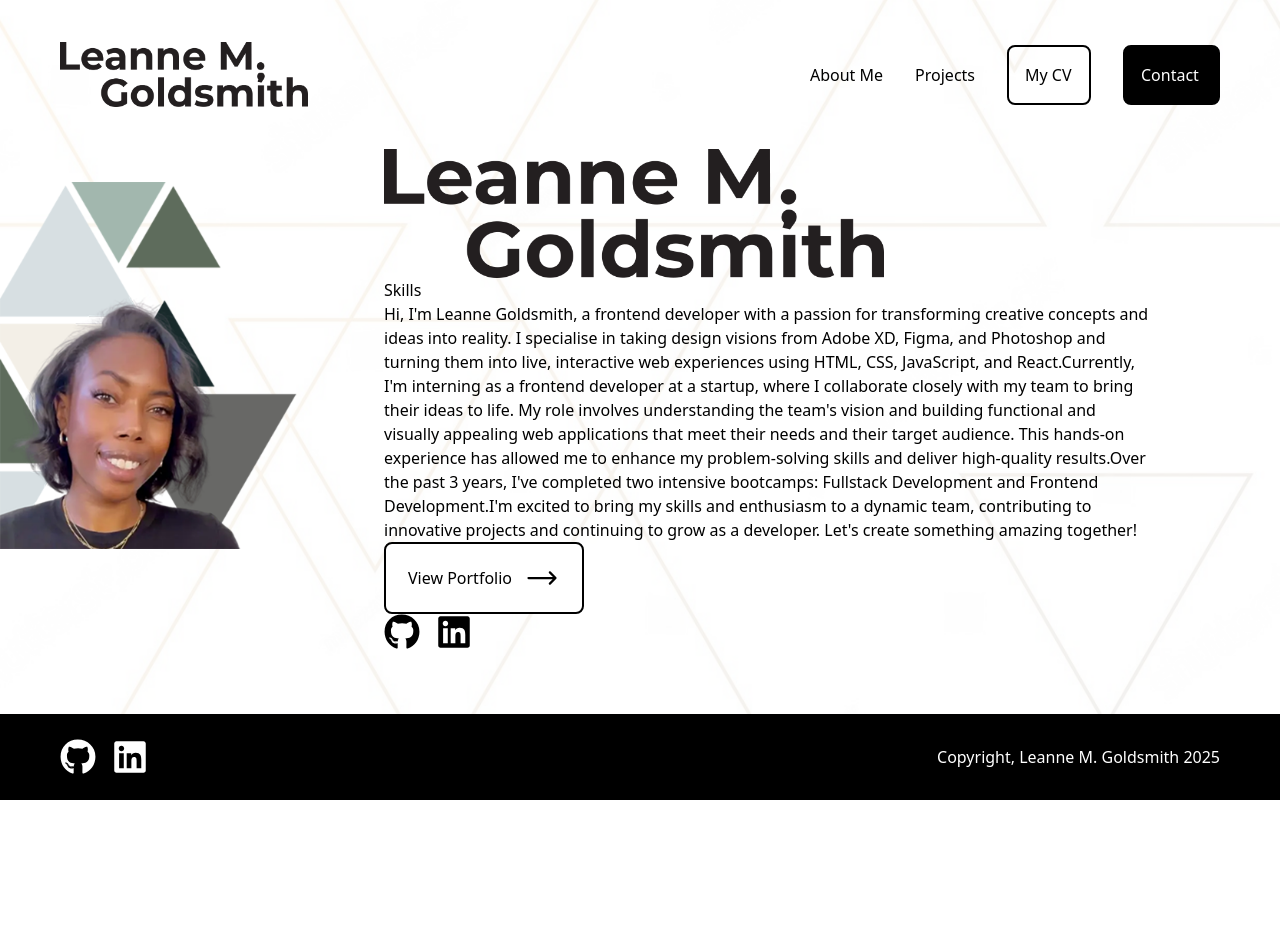
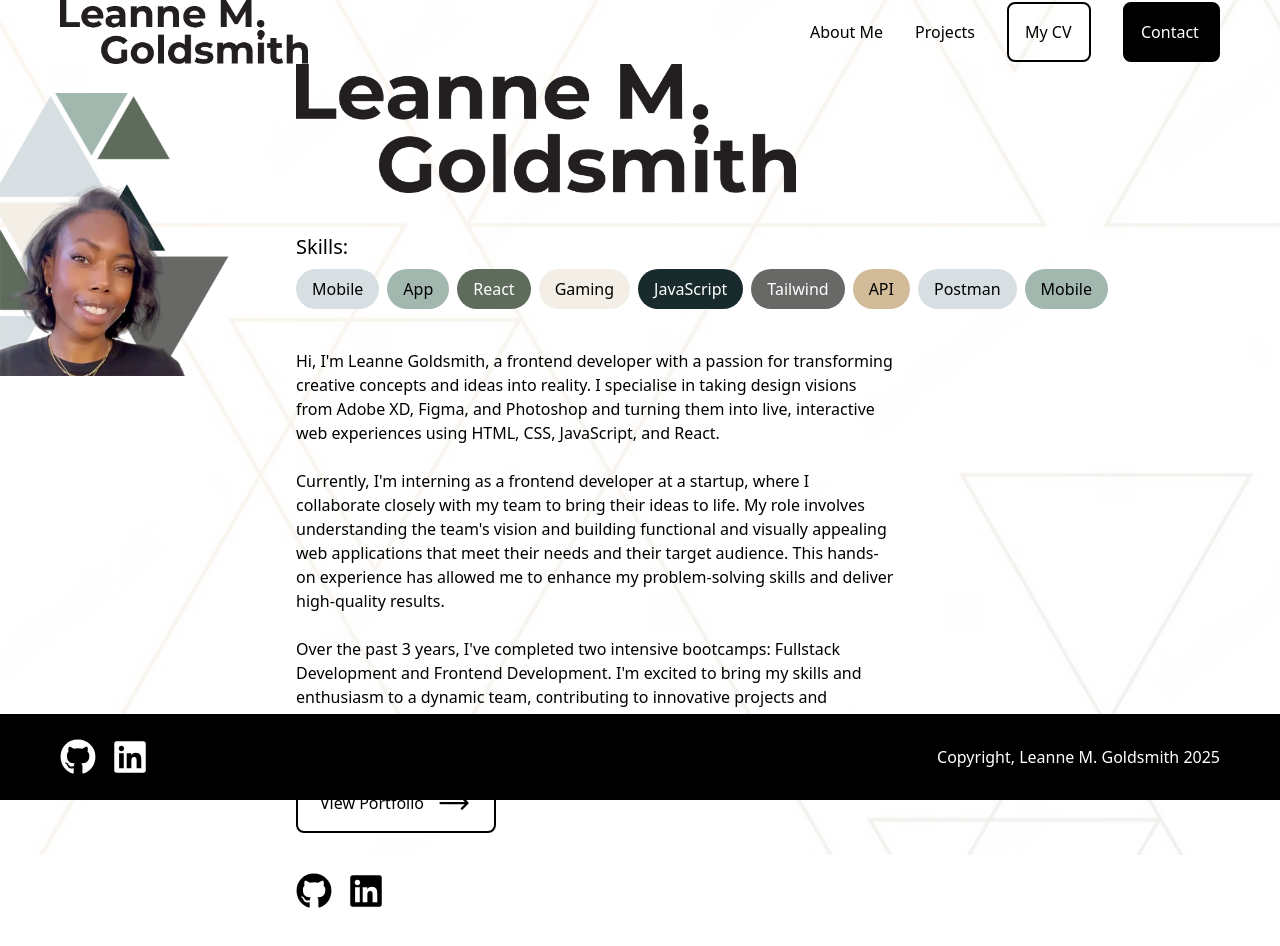
Before and after one commit to LeanneCodes/cybersecurity-portfolio, a Next.js app: page /about in a window 1280 px wide. Shown: the top 946 px of the page. Before the commit the page ends 800 px from the top, so only its background shows below. Built offline with nearby package versions, Linux system fonts and the light colour scheme.

Commit message:
save homepage and about me pages

```diff
--- a/app/about/page.jsx
+++ b/app/about/page.jsx
@@ -4,11 +4,12 @@ import Link from 'next/link';
 import React from 'react'
 import { HiOutlineArrowLongRight } from "react-icons/hi2";
 import { FaGithub, FaLinkedin } from "react-icons/fa";
+import Labels from '@/components/Labels/Labels';
 
 const page = () => {
   return (
-    <div className='flex pe-32 pb-[100px]'>
-        <div className='flex items-start flex-col w-1/3'>
+    <div className='flex pr-24 pb-[100px]'>
+        <div className='flex items-start flex-col w-1/4'>
             <Image
                 alt="Triangles with an image of Leanne"
                 src={"/about-photo.png"}
@@ -18,8 +19,8 @@ const page = () => {
                 className="relative left-0 top-4"
             />
         </div>
-        <div className='flex flex-col justify-around items-start w-2/3'>
-            <div>
+        <div className='flex flex-col justify-around items-start w-3/4'>
+            <div className='mb-10'>
                 <Image
                     src="/logo.png"
                     alt="Logo"
@@ -29,15 +30,30 @@ const page = () => {
                 />
             </div>
 
-            <div>Skills</div>
+            <div className='flex flex-col w-full mb-10'>
+                <h1 className='mb-2 text-xl'>Skills:</h1>
+                <div className='flex gap-2 flex-wrap'>
+                    <Labels className="bg-lightGrey">Mobile</Labels>
+                    <Labels className="bg-sage">App</Labels>
+                    <Labels className="bg-moss text-white">React</Labels>
+                    <Labels className="bg-cream">Gaming</Labels>
+                    <Labels className="bg-darkGrey text-white">JavaScript</Labels>
+                    <Labels className="bg-grey text-white">Tailwind</Labels>
+                    <Labels className="bg-tan">API</Labels>
+                    <Labels className="bg-lightGrey">Postman</Labels>
+                    <Labels className="bg-sage">Mobile</Labels>
+                </div>
+            </div>
 
-            <div>
+            <div className='mb-10 pr-72'>
                 <p>
-                Hi, I'm Leanne Goldsmith, a frontend developer with a passion for transforming creative concepts and ideas into reality. I specialise in taking design visions from Adobe XD, Figma, and Photoshop and turning them into live, interactive web experiences using HTML, CSS, JavaScript, and React.Currently, I'm interning as a frontend developer at a startup, where I collaborate closely with my team to bring their ideas to life. My role involves understanding the team's vision and building functional and visually appealing web applications that meet their needs and their target audience. This hands-on experience has allowed me to enhance my problem-solving skills and deliver high-quality results.Over the past 3 years, I've completed two intensive bootcamps: Fullstack Development and Frontend Development.I'm excited to bring my skills and enthusiasm to a dynamic team, contributing to innovative projects and continuing to grow as a developer. Let's create something amazing together!
+                Hi, I'm Leanne Goldsmith, a frontend developer with a passion for transforming creative concepts and ideas into reality. I specialise in taking design visions from Adobe XD, Figma, and Photoshop and turning them into live, interactive web experiences using HTML, CSS, JavaScript, and React.<br/><br/>
+                Currently, I'm interning as a frontend developer at a startup, where I collaborate closely with my team to bring their ideas to life. My role involves understanding the team's vision and building functional and visually appealing web applications that meet their needs and their target audience. This hands-on experience has allowed me to enhance my problem-solving skills and deliver high-quality results.<br/><br/>
+                Over the past 3 years, I've completed two intensive bootcamps: Fullstack Development and Frontend Development. I'm excited to bring my skills and enthusiasm to a dynamic team, contributing to innovative projects and continuing to grow as a developer. Let's create something amazing together!
                 </p>
             </div>
 
-            <OutlineButton className=" bg-white w-[200px] flex justify-around items-center relative z-10 group">
+            <OutlineButton className=" bg-white w-[200px] h-[60px] flex justify-around items-center relative z-10 group mb-10">
             View Portfolio
             <HiOutlineArrowLongRight className="text-4xl transition-transform duration-300 group-hover:translate-x-2" />
             </OutlineButton>
--- a/app/globals.css
+++ b/app/globals.css
@@ -24,8 +24,5 @@ body {
 
 main {
   flex-grow: 1; /* Ensures main content takes up available space */
+  position: relative;
 }
-
-footer {
-  /* Add any footer-specific styles if needed */
-}
--- /dev/null
+++ b/components/Labels/Labels.jsx
@@ -0,0 +1,11 @@
+import React from 'react'
+
+const Labels = ({ children, className }) => {
+  return (
+    <div className={`rounded-full border-none px-4 py-2 ${className}`}>
+      {children}
+    </div>
+  )
+}
+
+export default Labels
--- a/tailwind.config.mjs
+++ b/tailwind.config.mjs
@@ -15,6 +15,13 @@ export default {
       colors: {
         white: "#ffffff",
         black: "#000000",
+        lightGrey: "#D7DFE2",
+        sage: "#A2B7AE",
+        moss: "#5E6C5C",
+        cream: "#F3EFE7",
+        darkGrey: "#182A2B",
+        grey: "#686866",
+        tan: "#D2BB99",
       },
     },
   },
```
